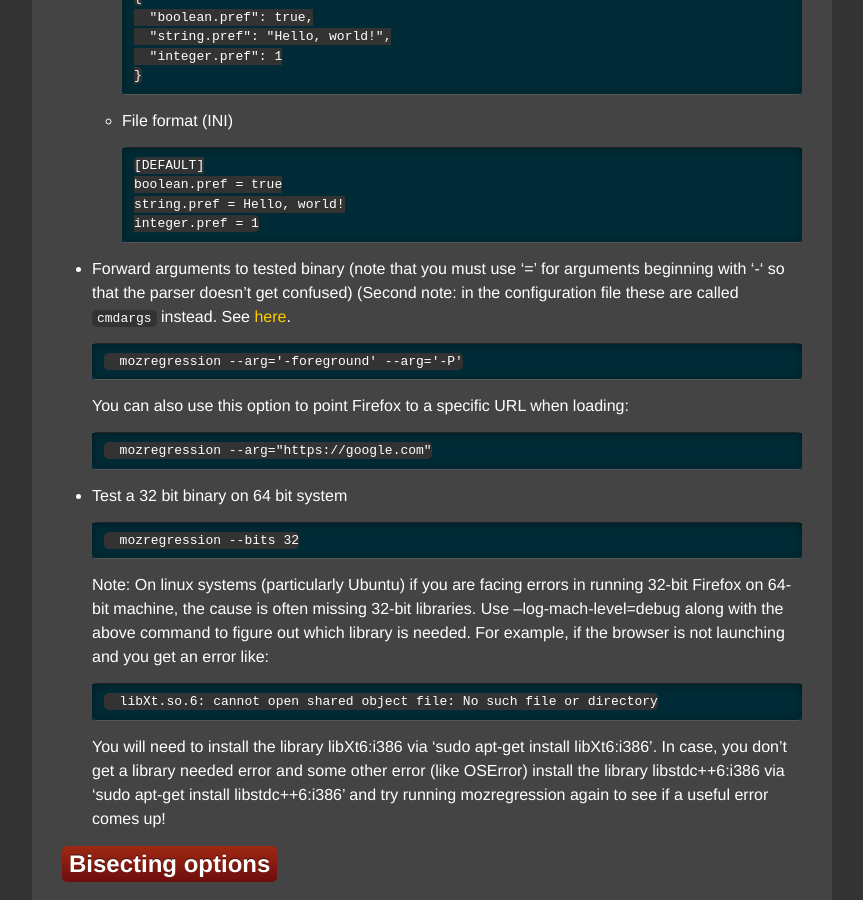
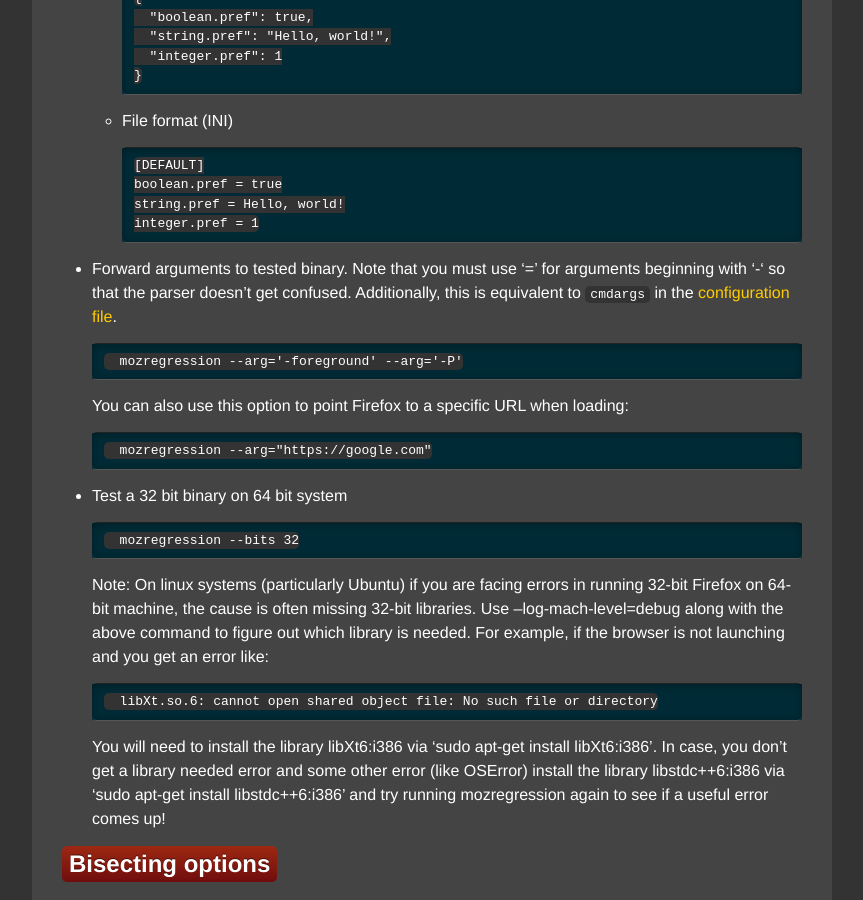
Before and after one commit to mozilla/mozregression, a Jekyll site: the page built from docs/documentation/usage.md, in a window 1280 px wide and 900 px high, scrolled down 1013 px. Shown: the whole window, without its empty margins (208-1071 px from the left). Built offline with Jekyll 4.4.1, drawn with Linux system fonts in a browser that asks for light colours.

Commit message:
Update docs/documentation/usage.md
Co-authored-by: Zeid Zabaneh <2043828+zzzeid@users.noreply.github.com>

```diff
--- a/docs/documentation/usage.md
+++ b/docs/documentation/usage.md
@@ -52,7 +52,7 @@
         string.pref = Hello, world!
         integer.pref = 1
 
-- Forward arguments to tested binary (note that you must use '=' for arguments beginning with '-' so that the parser doesn't get confused) (Second note: in the configuration file these are called `cmdargs` instead. See [here](configuration.html).
+- Forward arguments to tested binary. Note that you must use '=' for arguments beginning with '-' so that the parser doesn't get confused. Additionally, this is equivalent to `cmdargs` in the [configuration file](configuration.html).
 
         mozregression --arg='-foreground' --arg='-P'
 
```
